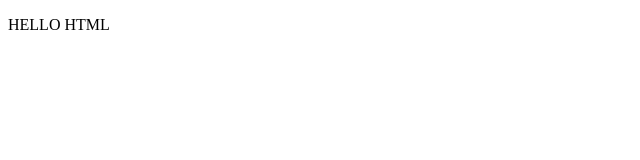
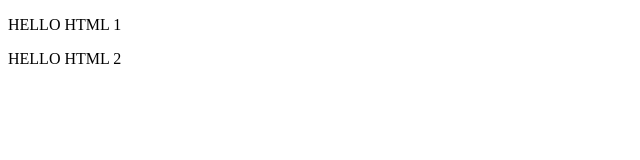
Before and after one commit to P4ulo03/bootcamp, a plain HTML site: page index.html in a window 1280 px wide. Shown: the whole page, without its empty margins (0-640 px from the left). Drawn offline with Linux system fonts and the light colour scheme.

Commit message:
Segunda Alteracao

```diff
--- a/index.html
+++ b/index.html
@@ -7,6 +7,7 @@
     <title>Hello HTML</title>
 </head>
 <body>
-    <p> HELLO HTML</p>
+    <p> HELLO HTML 1</p>
+    <p> HELLO HTML 2</p>
 </body>
 </html>
```
